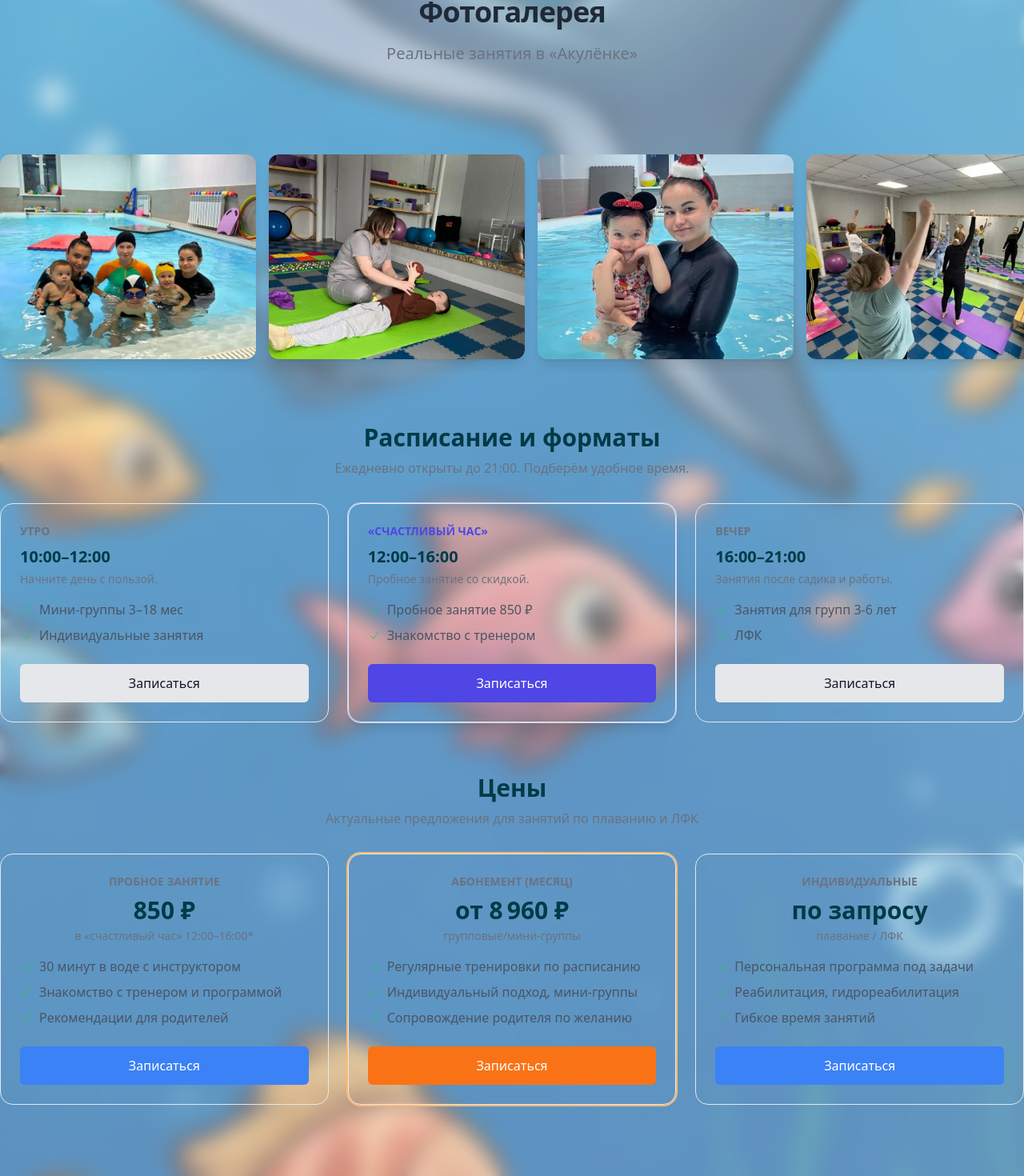
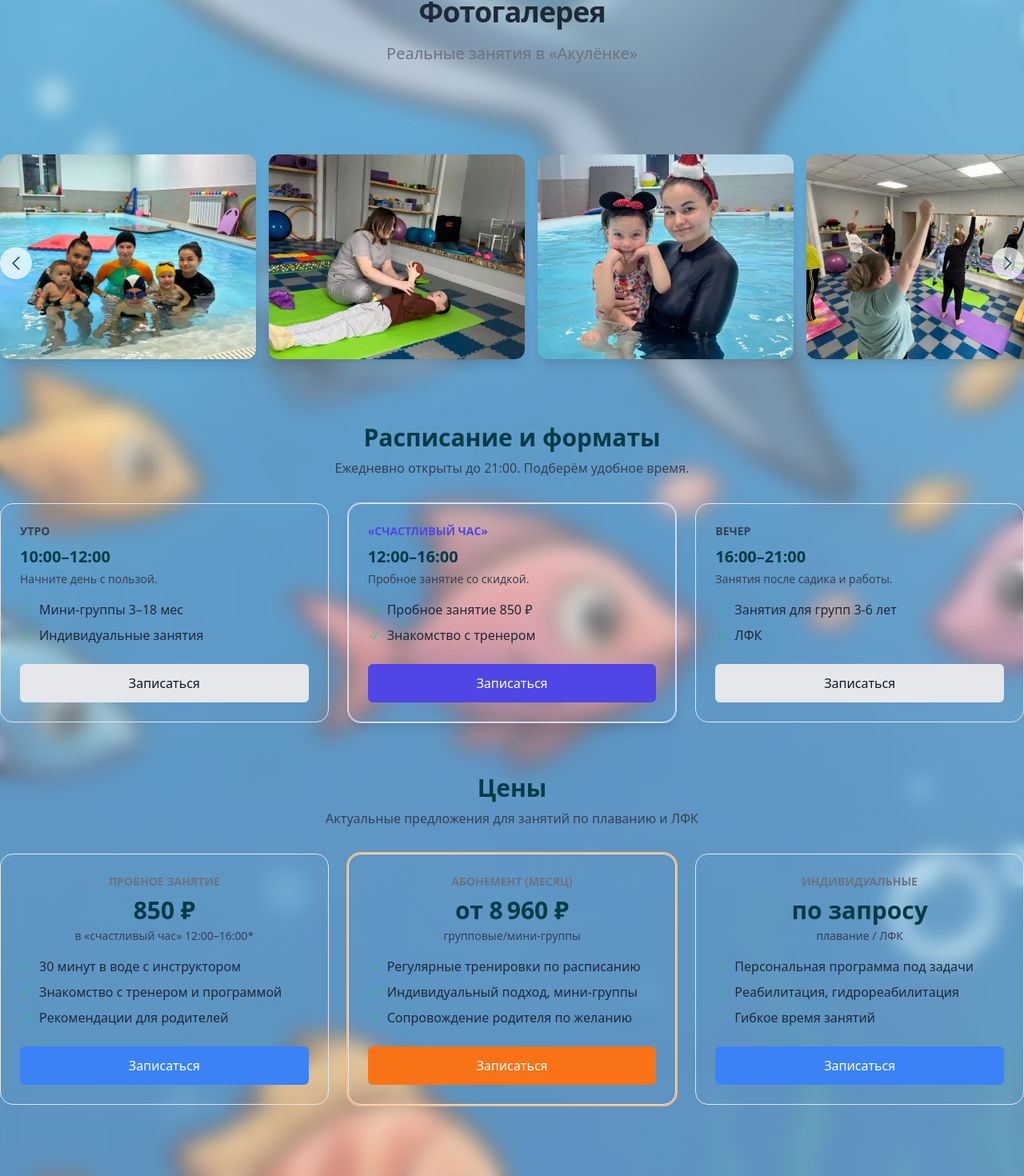
Before and after one commit to peexthree/Akulenok, a Next.js app: page / in a window 1280 px wide. Shown: the part 5363-6833 px from the top of the page at 80% size. Built offline with nearby package versions, Linux system fonts and the light colour scheme.

Commit message:
╨Ю╨▒╨╜╨╛╨▓╨╕╨╗ ╨║╨╛╨┤ ╨┐╤А╨╛╨╡╨║╤В╨░

```diff
--- a/components/gallery.js
+++ b/components/gallery.js
@@ -1,8 +1,8 @@
-import React, { useState } from "react";
+import React, { useState, useRef } from "react";
 import Image from "next/image";
 import { motion } from "framer-motion";
 import Container from "./container";
-
+import { ChevronLeftIcon, ChevronRightIcon } from "@heroicons/react/24/outline";
 const images = [
   "/img/gallery/pool1.jpg",
   "/img/gallery/pool2.jpg",
@@ -27,9 +27,16 @@ const variants = {
 
 function Gallery() {
 const [selected, setSelected] = useState(null);
+  const scrollRef = useRef(null);
+
+  const scroll = (offset) => {
+    scrollRef.current?.scrollBy({ left: offset, behavior: "smooth" });
+  };
   return (
     <Container>
+          <div className="relative">
         <motion.div
+          ref={scrollRef}
           className="flex gap-4 overflow-x-auto snap-x snap-mandatory mt-8 pb-4"
           initial="hidden"
           whileInView="visible"
@@ -55,6 +62,23 @@ onClick={() => setSelected(src)}
             </motion.div>
           ))}
         </motion.div>
+        <button
+          type="button"
+          aria-label="Прокрутить влево"
+          onClick={() => scroll(-300)}
+          className="absolute left-0 top-1/2 -translate-y-1/2 p-2 rounded-full bg-white/70 dark:bg-gray-800/70 shadow"
+        >
+          <ChevronLeftIcon className="h-6 w-6 text-aqua-dark dark:text-aqua-background" />
+        </button>
+        <button
+          type="button"
+          aria-label="Прокрутить вправо"
+          onClick={() => scroll(300)}
+          className="absolute right-0 top-1/2 -translate-y-1/2 p-2 rounded-full bg-white/70 dark:bg-gray-800/70 shadow"
+        >
+          <ChevronRightIcon className="h-6 w-6 text-aqua-dark dark:text-aqua-background" />
+        </button>
+      </div>
       {selected && (
         <div
           className="fixed inset-0 z-50 flex items-center justify-center bg-black/80"
--- a/components/pricing.js
+++ b/components/pricing.js
@@ -49,7 +49,7 @@ function Pricing() {
     <Container>
       <div id="pricing" className="text-center mb-8">
          <h2 className="text-3xl font-semibold">Цены</h2>
-        <p className="text-gray-500 mt-2">
+        <p className="text-gray-700 mt-2">
           Актуальные предложения для занятий по плаванию и ЛФК
         </p>
       </div>
@@ -71,9 +71,8 @@ function Pricing() {
            <div className="text-sm uppercase font-semibold text-gray-500">
               {item.title}
             </div>
-            <div className="mt-2 text-3xl font-bold">{item.price}</div>
-            <div className="text-sm text-gray-500 mt-1">{item.description}</div>
-            <ul className="mt-4 space-y-2 text-gray-600 dark:text-gray-300">
+            <div className="mt-2 text-3xl font-bold">{item.price}</div>     <div className="text-sm text-gray-700 mt-1">{item.description}</div>
+            <ul className="mt-4 space-y-2 text-gray-800 dark:text-gray-100">
               {item.features.map((feature, i) => (
                 <li key={i} className="flex items-center space-x-2">
                   <CheckIcon className="h-4 w-4 text-green-500 flex-shrink-0" />
--- a/components/schedule.js
+++ b/components/schedule.js
@@ -43,7 +43,7 @@ function Schedule() {
     <Container>
       <div id="schedule" className="text-center mb-8">
         <h2 className="text-3xl font-semibold">Расписание и форматы</h2>
-        <p className="text-gray-500 mt-2">
+        <p className="text-gray-700 mt-2">
           Ежедневно открыты до 21:00. Подберём удобное время.
         </p>
       </div>
@@ -58,13 +58,13 @@ function Schedule() {
             transition={{ type: "spring", stiffness: 300 }}
           >
             <div className={`text-sm uppercase font-semibold ${
-              item.highlight ? "text-indigo-600" : "text-gray-500"
+              item.highlight ? "text-indigo-600" : "text-gray-700"
             }`}>
               {item.title}
             </div>
             <div className="mt-2 text-xl font-bold">{item.time}</div>
-            <div className="text-sm text-gray-500 mt-1">{item.description}</div>
-            <ul className="mt-4 space-y-2 text-gray-600 dark:text-gray-300">
+            <div className="text-sm text-gray-700 mt-1">{item.description}</div>
+            <ul className="mt-4 space-y-2 text-gray-800 dark:text-gray-100">
               {item.features.map((feature, i) => (
                 <li key={i} className="flex items-center space-x-2">
                   <CheckIcon className="h-4 w-4 text-green-500 flex-shrink-0" />
```
Lines whose indentation alone changed are shown as unchanged.
